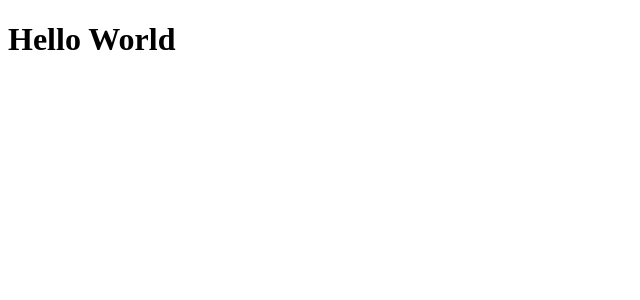
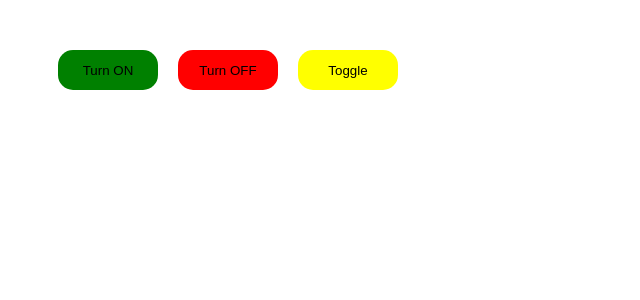
Before and after one commit to eugenioarantes/react-utils, a React (Create React App) app: page / in a window 1280 px wide. Shown: the top 300 px of the page, without its empty margins (0-640 px from the left). Built offline with nearby package versions, Linux system fonts and the light colour scheme.

Commit message:
adding use of useToggle hook

```diff
--- a/src/pages/Home/index.tsx
+++ b/src/pages/Home/index.tsx
@@ -1,7 +1,9 @@
+import UsingToggle from "../UsingToggle";
+
 const Home: React.FC = () => {
   console.log("start");
   return (
-    <h1>Hello World</h1>
+    <UsingToggle />
   );
 };
 
--- /dev/null
+++ b/src/pages/UsingToggle/index.tsx
@@ -0,0 +1,25 @@
+import { useToggle } from "../../hooks/toggle";
+import { Container, ResultShow, Row } from "./styles";
+
+const UsingToggle: React.FC = () => {
+
+  const { isOn, turnOff, turnOn, toggle } = useToggle();
+
+  return (
+    <Container>
+      <Row>
+        <button onClick={turnOn}>Turn ON</button>
+        <button onClick={turnOff}>Turn OFF</button>
+        <button onClick={toggle}>Toggle</button>
+      </Row>
+
+      {isOn && (
+        <ResultShow>
+          IS ON
+        </ResultShow>
+      )}
+    </Container>
+  );
+};
+
+export default UsingToggle;
--- /dev/null
+++ b/src/pages/UsingToggle/styles.ts
@@ -0,0 +1,37 @@
+import styled from 'styled-components';
+
+export const Container = styled.div`
+  display: flex;
+  flex-direction: column;
+  margin-top: 50px;
+  margin-left: 50px;
+`;
+
+export const Row = styled.div`
+  display: flex;
+  gap: 20px;
+
+  button {
+    border: 0;
+    border-radius: 15px;
+    width: 100px;
+    height: 40px;
+    cursor: pointer;
+
+    :nth-child(1) {
+      background: green;
+    }
+
+    :nth-child(2) {
+      background: red;
+    }
+
+    :nth-child(3) {
+      background: yellow;
+    }
+  }
+`;
+
+export const ResultShow = styled.div`
+  margin-top: 50px;
+`;
```
